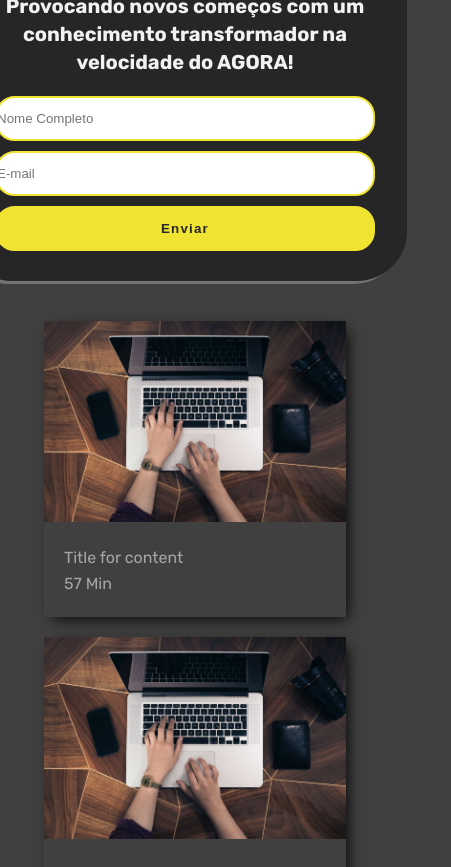
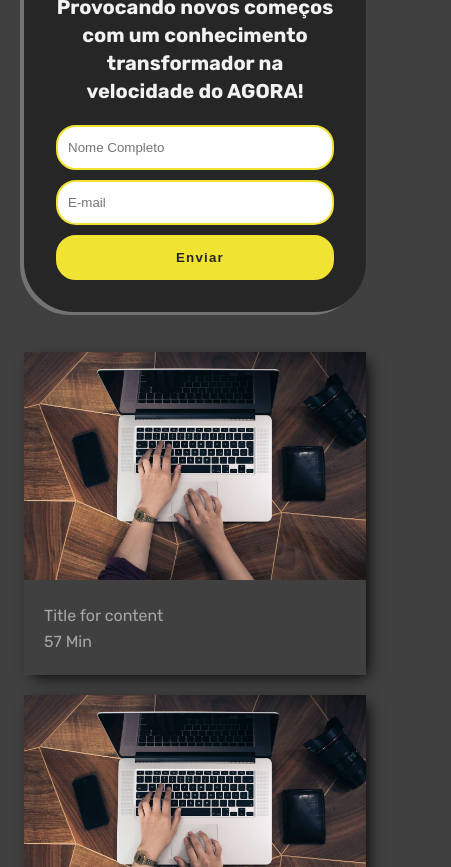
Before and after one commit to kaycso/Form-TechAcademy, a plain HTML site: page index.html in a window 390 px wide. Shown: the part 286-1153 px from the top of the page, 451 px wide, since content can reach past the window. Drawn offline with Linux system fonts and the light colour scheme.

Commit message:
correction bug for mobile (#1)

```diff
--- a/assets/css/responsive.css
+++ b/assets/css/responsive.css
@@ -1,4 +1,8 @@
 @media (max-width: 1000px) {
+    .container {
+        margin-inline: 0;
+    }
+
     #newsletter .container,
     #cards .container {
         display: flex;
@@ -56,7 +60,7 @@
         top: 8px;
     }
 
-    #newsletter .content img {
+    #newsletter .content .img {
         display: none;
     }
 }
--- a/assets/css/style.css
+++ b/assets/css/style.css
@@ -47,7 +47,6 @@ img {
     position: fixed;
     z-index: 2;
     width: 100%;
-    height: max-content;
     background: var(--color-black);
 }
 
@@ -103,7 +102,7 @@ img {
 #newsletter .content {
     display: flex;
     align-items: center;
-    justify-content: space-between;
+    justify-content: space-evenly;
     gap: 20px;
 }
 
@@ -117,7 +116,7 @@ img {
     flex-direction: column;
     justify-content: center;
     padding: 30px;
-    height: 480px;
+    min-height: 480px;
     max-width: 500px;
     gap: 10px;
 }
@@ -137,7 +136,8 @@ img {
 }
 
 #newsletter .content .form form {
-    display: grid;
+    display: flex;
+    flex-direction: column;
     gap: 10px;
     margin-top: 10px;
     text-align: center;
@@ -145,7 +145,7 @@ img {
 }
 
 #newsletter .content .form form input {
-    width: 380px;
+    padding-left: 10px;
     height: 45px;
     border-radius: 20px;
     border: 2px solid var(--color-text);
@@ -157,11 +157,6 @@ img {
     cursor: pointer;
     color: var(--color-height);
     font-weight: bold;
-    /* #F0b322; */
-}
-
-#newsletter .content .form form [type="submit"]:hover {
-    background: var(--color-text);
 }
 
 #newsletter .content .img {
```
Also changed, not shown: index.html (+1 -1 lines).
